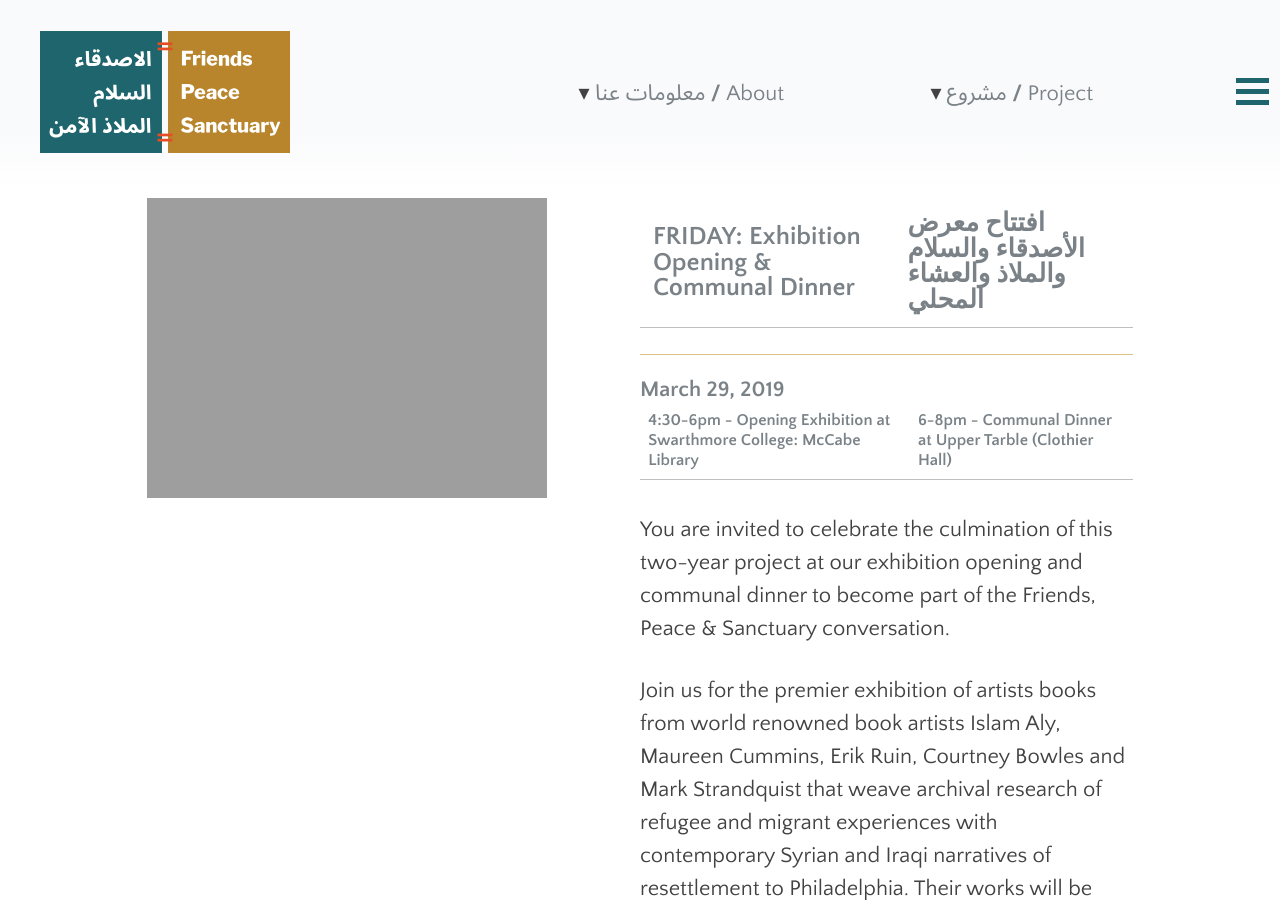
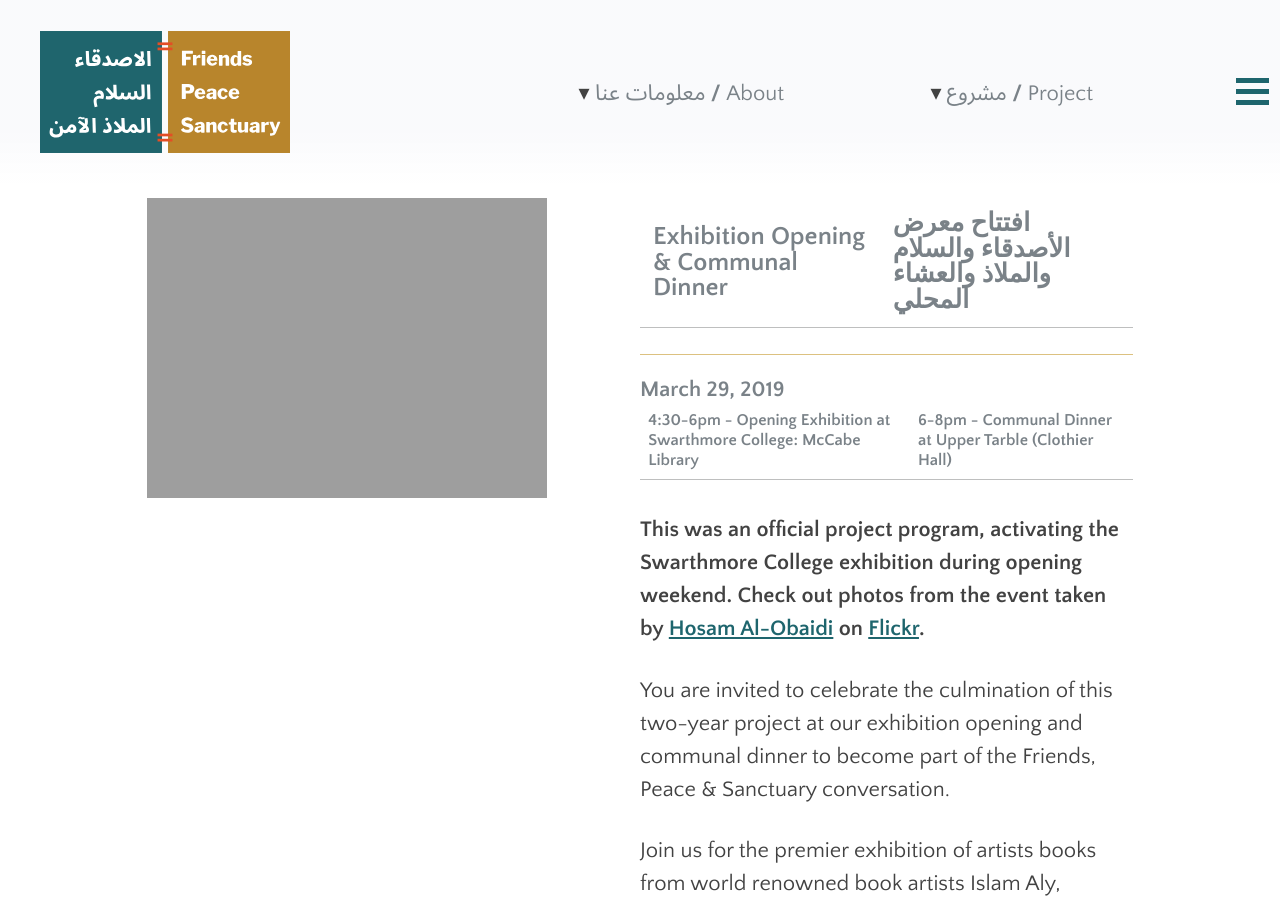
Before and after one commit to swat-ds/fps.swarthmore.edu, a Jekyll site: the page built from _posts/2019-02-21-community-dinner.md, in a window 1280 px wide and 900 px high. Built offline with Jekyll 4.4.1, drawn with Linux system fonts in a browser that asks for light colours.

Commit message:
Update 2019-02-21-community-dinner.md

```diff
--- a/_posts/2019-02-21-community-dinner.md
+++ b/_posts/2019-02-21-community-dinner.md
@@ -1,5 +1,7 @@
 ---
-title: ' FRIDAY: Exhibition Opening & Communal Dinner | افتتاح معرض الأصدقاء والسلام والملاذ والعشاء المحلي'
+title: >-
+  Exhibition Opening & Communal Dinner | افتتاح معرض الأصدقاء والسلام والملاذ
+  والعشاء المحلي
 lang: en
 categories:
   - public events
@@ -35,6 +37,7 @@ tags:
   - 'artist:Roula Al Jabi'
   - 'artist:Samah AlKasab'
 ---
+**This was an official project program, activating the Swarthmore College exhibition during opening weekend. Check out photos from the event taken by [Hosam Al-Obaidi](https://www.facebook.com/Say-Cheese-106758220748744/) on [Flickr](https://www.flickr.com/gp/154354320@N05/xYi8Ni).**
 
 You are invited to celebrate the culmination of this two-year project at our exhibition opening and communal dinner to become part of the Friends, Peace & Sanctuary conversation.
 
```
